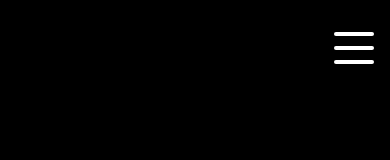
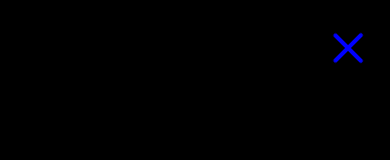
Before and after one commit to alexdng10/Personal-website, a Next.js app: page /portfolio in a window 390 px wide. Both pictures are taken after a click on the button 354 px from the left and 48 px from the top of the page. Shown: the top 160 px of the page. Built offline with nearby package versions, Linux system fonts and the light colour scheme.

Commit message:
added framer animation

```diff
--- a/src/components/navbar.jsx
+++ b/src/components/navbar.jsx
@@ -1,8 +1,9 @@
 "use client";
 
 import Link from "next/link";
-import { useContext } from "react";
+import { useContext, useState } from "react";
 import { MenuContext } from "@/components/menucontext";
+import { motion, AnimatePresence } from "framer-motion";
 
 const links = [
   { url: "/", title: "Home" },
@@ -13,9 +14,60 @@ const links = [
 
 const Navbar = () => {
   const { isMenuOpen, setIsMenuOpen } = useContext(MenuContext);
+  const [isAnimating, setIsAnimating] = useState(false);
+
+  const topVariants = {
+    closed: {
+      rotate: 0,
+    },
+    opened: {
+      rotate: 45,
+      backgroundColor: "rgb(0,0,255)",
+    },
+  };
+
+  const centerVariants = {
+    closed: {
+      opacity: 1,
+    },
+    opened: {
+      opacity: 0,
+    },
+  };
+
+  const bottomVariants = {
+    closed: {
+      rotate: 0,
+    },
+    opened: {
+      rotate: -45,
+      backgroundColor: "rgb(0,0,255)",
+    },
+  };
+
+  const listVariants = {
+    closed: {
+      x: "100vw",
+    },
+    opened: {
+      x: 0,
+    },
+    exit: {
+      x: "100vw",
+
+    },
+  };
 
   const handleMenuToggle = () => {
-    setIsMenuOpen(prev => !prev);
+    if (isMenuOpen) {
+      setIsAnimating(true);
+      setTimeout(() => {
+        setIsAnimating(false);
+        setIsMenuOpen(false);
+      }, 100); // Match this duration to the exit animation duration
+    } else {
+      setIsMenuOpen(true);
+    }
   };
 
   return (
@@ -47,19 +99,32 @@ const Navbar = () => {
       {/* Responsive menu */}
       <div className='md:hidden'>
         {/* Menu Button */}
-        <button className="w-10 h-8 flex flex-col justify-between z-50 relative" onClick={handleMenuToggle}>
-          <div className="w-10 h-1 bg-white rounded"></div>
-          <div className="w-10 h-1 bg-white rounded"></div>
-          <div className="w-10 h-1 bg-white rounded"></div>
+        <button className="w-10 h-8 flex flex-col justify-between z-50 relative"
+          onClick={handleMenuToggle}
+        >
+          <motion.div variants={topVariants}
+            animate={isMenuOpen ? "opened" : "closed"}
+            className="w-10 h-1 bg-white rounded origin-left"></motion.div>
+          <motion.div variants={centerVariants}
+            animate={isMenuOpen ? "opened" : "closed"}
+            className="w-10 h-1 bg-white rounded"></motion.div>
+          <motion.div variants={bottomVariants}
+            animate={isMenuOpen ? "opened" : "closed"}
+            className="w-10 h-1 bg-white rounded origin-left"></motion.div>
         </button>
         {/* MENU LIST */}
-        {isMenuOpen && (
-          <div className="absolute top-0 left-0 w-screen h-screen bg-black text-white flex flex-col items-center justify-center gap-8 text-4xl">
-            {links.map(link => (
-              <Link href={link.url} key={link.title}>{link.title}</Link>
-            ))}
-          </div>
-        )}
+        <AnimatePresence>
+          {(isMenuOpen || isAnimating) && (
+            <motion.div
+              variants={listVariants} initial="closed" animate={isMenuOpen ? "opened" : "closed"} exit="exit"
+              className="absolute top-0 left-0 w-screen h-screen bg-black text-white flex flex-col items-center justify-center gap-8 text-4xl z-40"
+            >
+              {links.map(link => (
+                <Link href={link.url} key={link.title}>{link.title}</Link>
+              ))}
+            </motion.div>
+          )}
+        </AnimatePresence>
       </div>
     </div>
   );
```
Also changed, not shown: package.json (+5 -5 lines), 1 other file (tests, documents, lock files or other folders).
